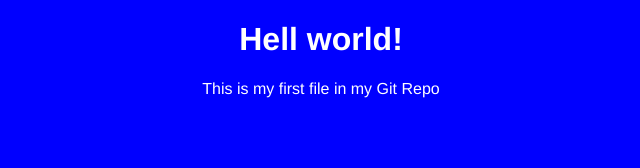
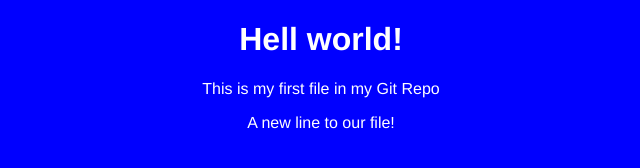
Before and after one commit to chrillah/hello-world, a plain HTML site: page index.html in a window 1280 px wide. Shown: the whole page, without its empty margins (319-959 px from the left). Drawn offline with Linux system fonts and the light colour scheme.

Commit message:
Updated index.html with a new line

```diff
--- a/index.html
+++ b/index.html
@@ -10,5 +10,6 @@
 <body>
     <h1>Hell world!</h1>
     <p>This is my first file in my Git Repo</p>
+    <p>A new line to our file!</p>
 </body>
 </html>
```
